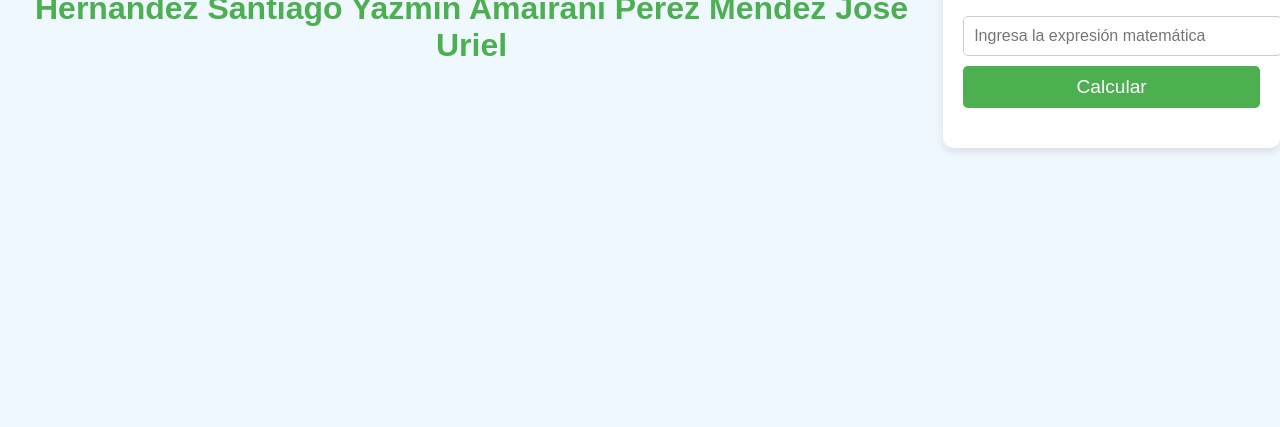
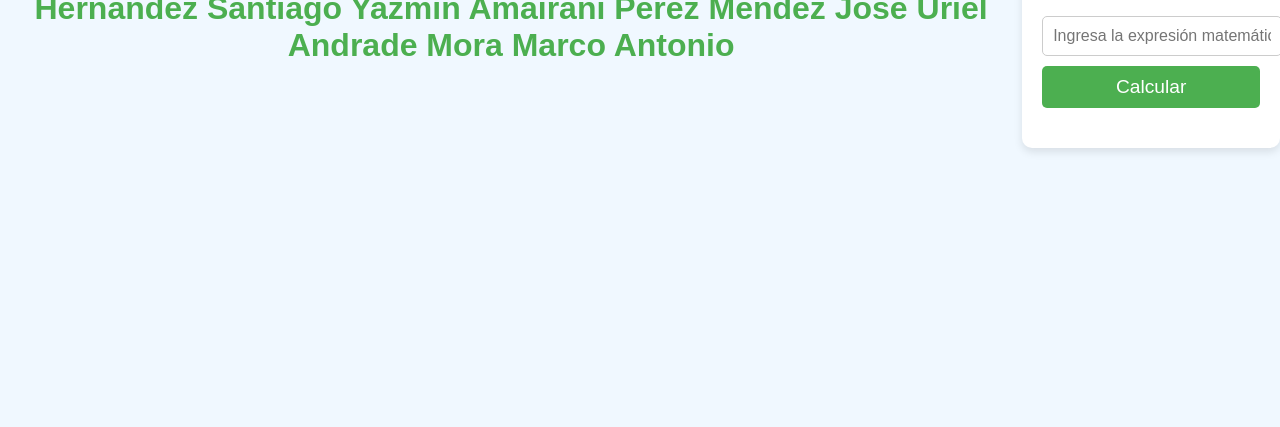
Before and after one commit to minlix10/Practica1, a plain HTML site: page index.html in a window 1280 px wide. Shown: the part 373-800 px from the top of the page. Drawn offline with Linux system fonts and the light colour scheme.

Commit message:
index.html

```diff
--- a/index.html
+++ b/index.html
@@ -1,7 +1,8 @@
 <!DOCTYPE html>
 <html lang="es">
     <h1>Hernandez Santiago Yazmin Amairani
-        Perez Mendez Jose Uriel</h1>
+        Perez Mendez Jose Uriel
+        Andrade Mora Marco Antonio</h1>
 <head>
     <meta charset="UTF-8">
     <meta name="viewport" content="width=device-width, initial-scale=1.0">
```
